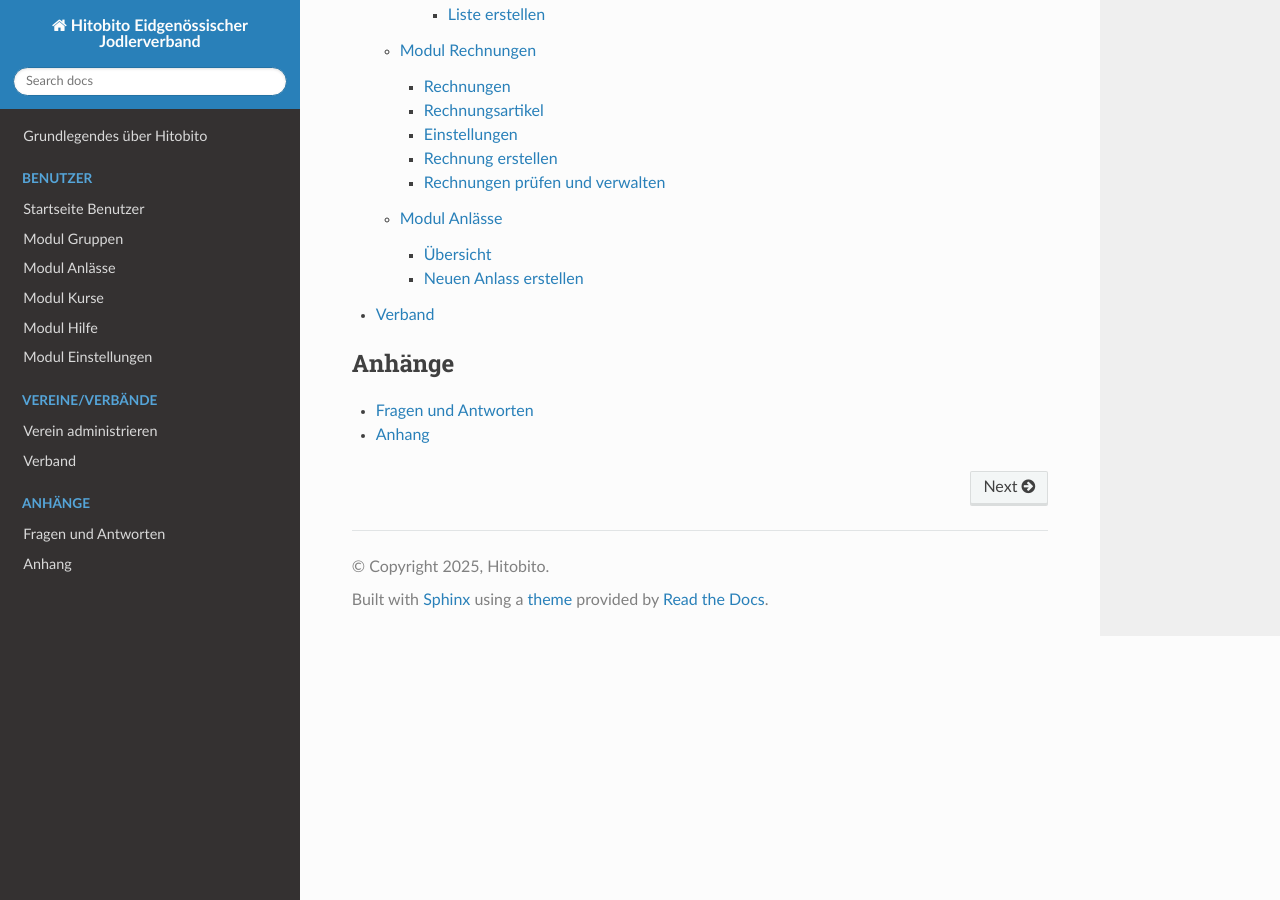
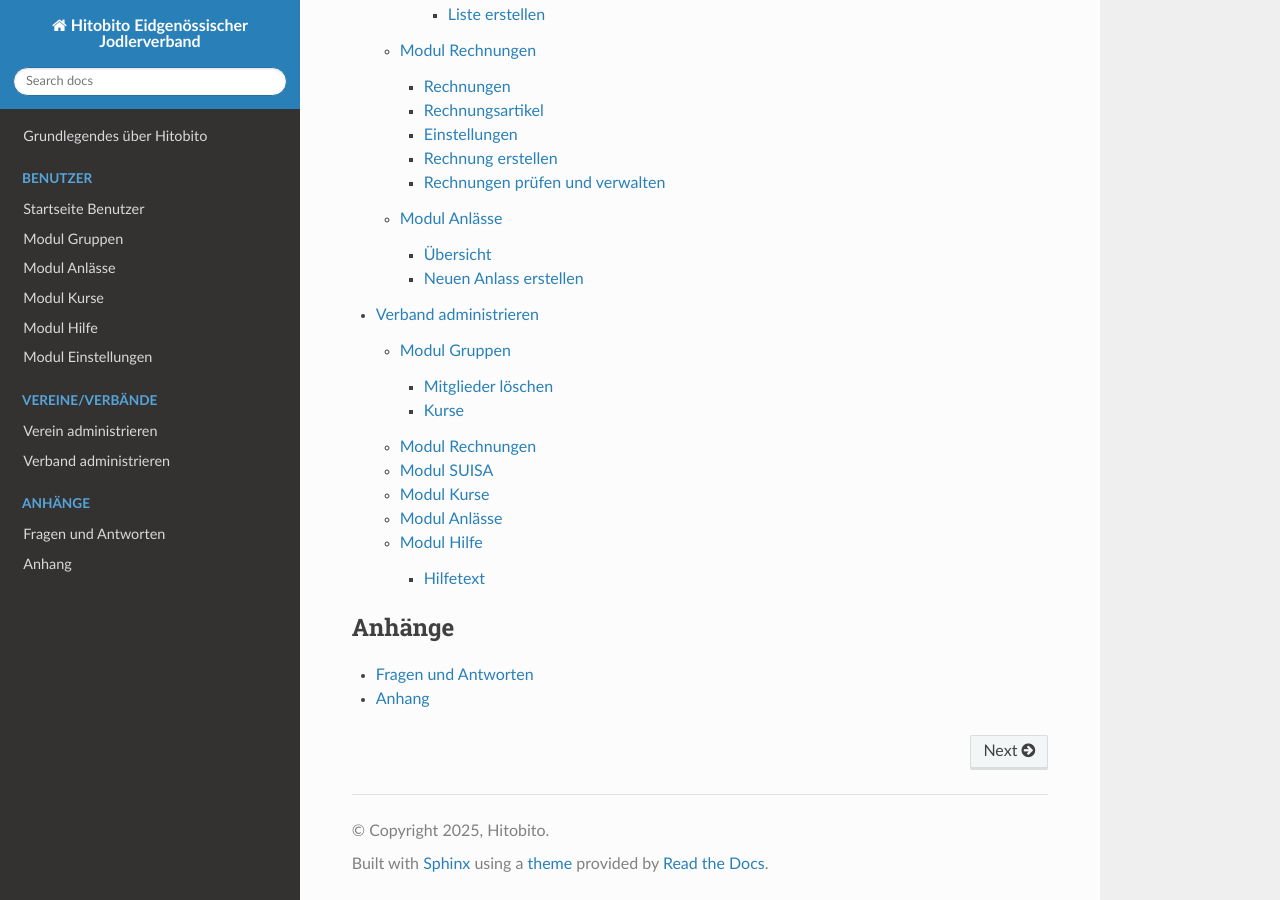
Before and after one commit to hitobito/user_documentation_ejv, a Sphinx documentation site: the page built from docs/index.rst, in a window 1280 px wide and 900 px high, scrolled down 1406 px. Built offline with Sphinx 7.4.7 and the Read the Docs theme 3.1.0, drawn with Linux system fonts in a browser that asks for light colours; some of the changed lines change nothing that is shown.

Commit message:
Update verband.md

```diff
--- a/docs/verband.md
+++ b/docs/verband.md
@@ -1,3 +1,59 @@
-# Verband
+Verband administrieren ![iconSchloss](media/image2.png)
+======================
 
-Hier kommt Text
+In diesem Kapitel werden Spezialfunktionen erläutert, um Kantonal- und
+Regionalverbände zu verwalten. Diese sind nur für Personen sichtbar oder
+zugänglich, welche die entsprechende Gruppenzugehörigkeit und Rolle
+besitzen.
+
+## Modul Gruppen
+
+### Mitglieder löschen
+
+Administratoren der Kantonalverbände und des SBV können Personen
+löschen. Den entsprechenden Button findet sich bei der entsprechenden
+Person in der Ansicht "Info":
+
+![image](media/image22.png)
+
+### Kurse
+
+Kurse können nur von Verbänden (nicht von Vereinen) erstellt werden,
+wobei eine Rolle mit Schreibberechtigung auf der Verbandsstufe nötig ist
+(z.B. Administrator)
+
+<div class="tip">
+Hinweise für das Erstellen von Kursen ![iconSchloss](media/image2.png):
+Die Prioritäts-Option ist nur verfügbar, wenn für mehrere Kurse die
+gleiche "Kursart" gewählt wurde und bei allen Kursen die Option
+"Priorisierung" gesetzt wurde.
+</div>
+
+## Modul Rechnungen
+
+\-tbd-
+
+## Modul SUISA
+
+\-tbd-
+
+## Modul Kurse
+
+\-tbd-
+
+## Modul Anlässe
+
+Siehe `Verein administrieren → Anlässe`
+
+## Modul Hilfe
+
+### Hilfetext
+
+Die Texte können in den drei Landessprachen Deutsch, Französisch und
+Italienisch erfasst werden. Um einen Text zu übersetzen, muss zuerst die
+Sprache (unten links) geändert werden und dann der Text übersetzt
+werden.
+
+<div class="attention">
+Die Hilfetexte sind global (Stufe hitobito\!)
+</div>
```
